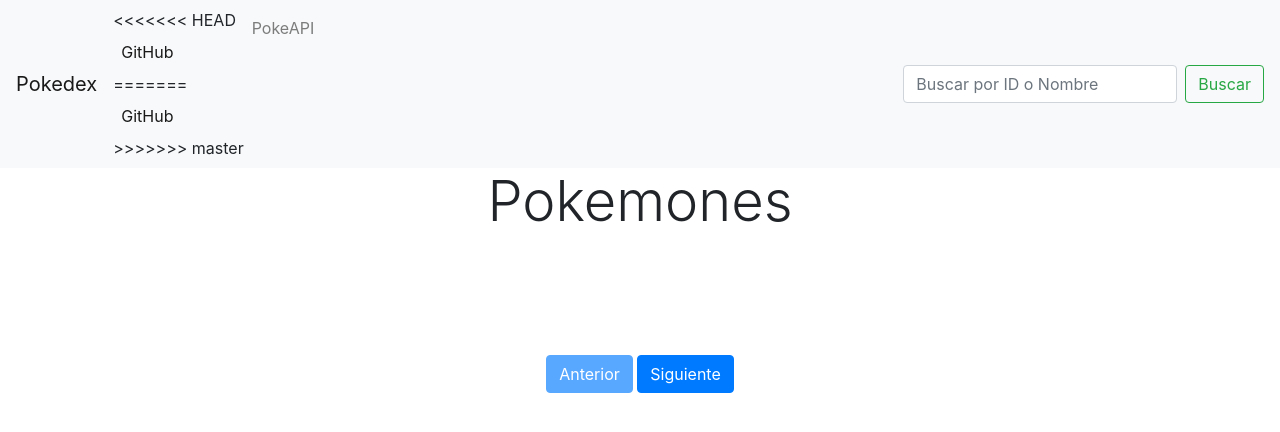
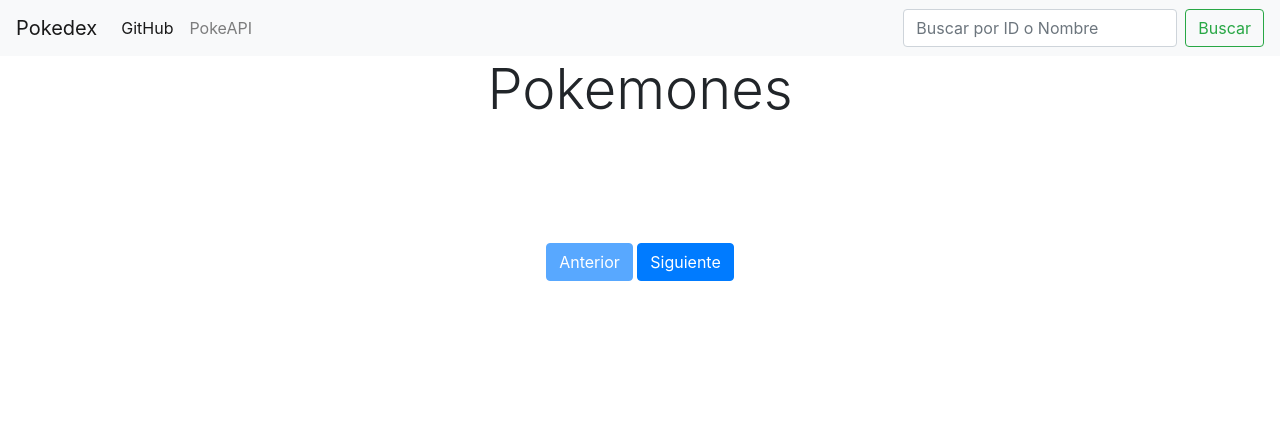
Before and after one commit to AlexisToranzoAR/pokedex, a website with bundled scripts: page index.html in a window 1280 px wide. Built offline with nearby package versions, Linux system fonts and the light colour scheme; files whose address does not match are found by name.

Commit message:
Revert "Merge remote-tracking branch 'origin/master'"
This reverts commit a355a8739aafb20fd8c8e3e7418b2a7dbdd2be7b.

```diff
--- a/index.html
+++ b/index.html
@@ -18,11 +18,7 @@
         <div class="collapse navbar-collapse" id="navbarSupportedContent">
             <ul class="navbar-nav mr-auto">
                 <li class="nav-item active">
-<<<<<<< HEAD
                     <a class="nav-link" href="https://github.com/AlexisToranzoAR/pokedex " target="_blank">GitHub</a>
-=======
-                    <a class="nav-link" href="https://github.com/alexistoranzoar/pokedex " target="_blank">GitHub</a>
->>>>>>> master
                 </li>
                 <li class="nav-item">
                     <a class="nav-link" href="https://pokeapi.co/" target="_blank">PokeAPI</a>
```
Also changed, not shown: README.md.
